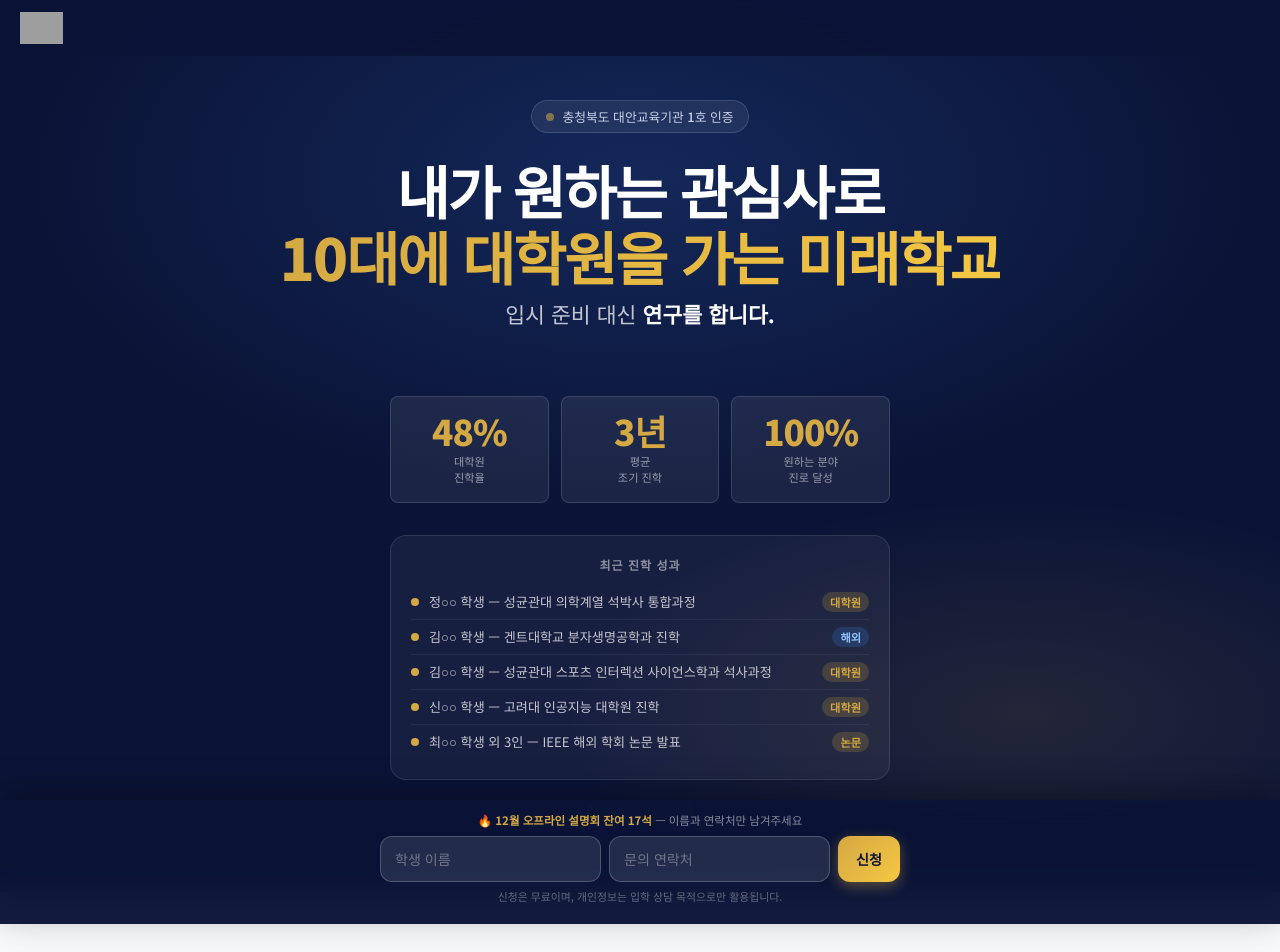
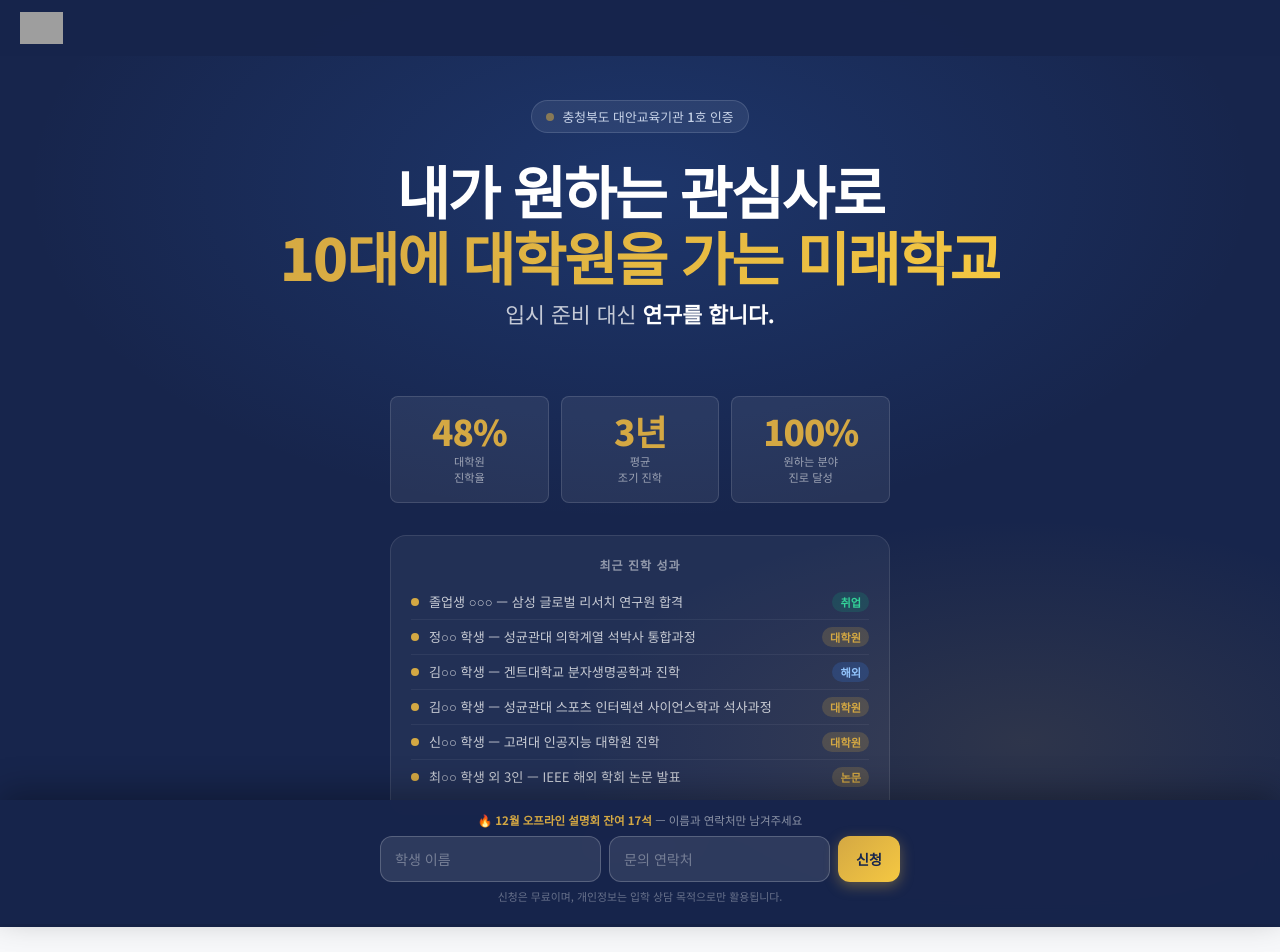
Before and after one commit to keyple23/mypaulschool-landing, a plain HTML site: page index.html in a window 1280 px wide. Shown: the top 952 px of the page. Drawn offline with Linux system fonts and the light colour scheme; grey boxes are pictures that could not be loaded.

Commit message:
브랜드 톤 소폭 라이트닝 + 삼성 글로벌 리서치 합격 성과 추가
- --navy #0B1437→#17254C, --navy-light #1A2755→#263B66 (전체 톤 살짝 연하게)
- 헤더/네비 배경 rgba 동일 톤으로 보정
- 최근 진학 성과 상단에 "삼성 글로벌 리서치 연구원 합격" (취업 뱃지) 추가

Co-Authored-By: Claude Opus 4.8 <noreply@anthropic.com>
Claude-Session: https://claude.ai/code/session_01J4CpUzhFbot4Qv28XXddY6

```diff
--- a/index.html
+++ b/index.html
@@ -75,8 +75,8 @@
 
     /* ===== DESIGN TOKENS ===== */
     :root {
-      --navy: #0B1437;
-      --navy-light: #1A2755;
+      --navy: #17254C;
+      --navy-light: #263B66;
       --gold: #D4A843;
       --gold-light: #F5C842;
       --accent: #3B82F6;
@@ -140,7 +140,7 @@
       position: fixed;
       top: 0; left: 0; right: 0;
       z-index: 1000;
-      background: rgba(11,20,55,0.97);
+      background: rgba(23,37,76,0.97);
       backdrop-filter: blur(12px);
       -webkit-backdrop-filter: blur(12px);
       padding: 12px 20px;
@@ -385,6 +385,7 @@
     .badge-univ { background: rgba(59,130,246,0.2); color: #93C5FD; }
     .badge-grad { background: rgba(212,168,67,0.2); color: var(--gold); }
     .badge-paper { background: rgba(212,168,67,0.2); color: var(--gold); }
+    .badge-career { background: rgba(16,185,129,0.18); color: #34D399; }
 
     /* ===== SECTION 2: PAIN POINTS ===== */
     #pain {
@@ -1042,7 +1043,7 @@
       position: fixed;
       bottom: 0; left: 0; right: 0;
       z-index: 900;
-      background: rgba(11,20,55,0.97);
+      background: rgba(23,37,76,0.97);
       backdrop-filter: blur(12px);
       -webkit-backdrop-filter: blur(12px);
       padding: 12px 16px 20px;
@@ -1327,6 +1328,11 @@
 
     <div class="admission-ticker reveal delay-3">
       <div class="admission-ticker-title">최근 진학 성과</div>
+      <div class="admission-item" style="animation-delay:0.1s">
+        <div class="admission-dot"></div>
+        <span class="admission-text">졸업생 ○○○ — 삼성 글로벌 리서치 연구원 합격</span>
+        <span class="admission-badge-tag badge-career">취업</span>
+      </div>
       <div class="admission-item" style="animation-delay:0.2s">
         <div class="admission-dot"></div>
         <span class="admission-text">정○○ 학생 — 성균관대 의학계열 석박사 통합과정</span>
```
